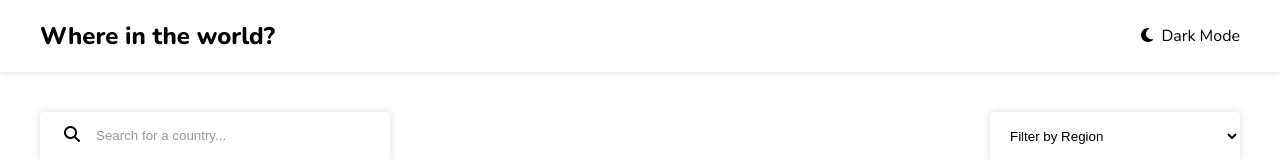
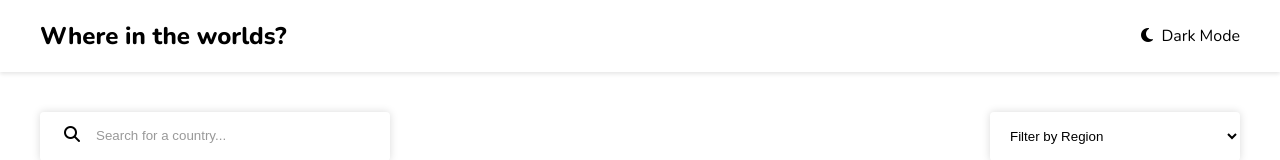
Before and after one commit to surajkumarchauhan09/Rest-Countries-Api-Project, a React (Vite) app: page / in a window 1280 px wide. Shown: the top 160 px of the page. Built offline with nearby package versions, Linux system fonts and the light colour scheme; no server answers.

Commit message:
change world to worlds

```diff
--- a/components/Header.jsx
+++ b/components/Header.jsx
@@ -7,7 +7,7 @@
     <header className={`header-container ${isDark?'dark':''}`}>
       <div className="header-content">
         <h2 className="title">
-          <a href="/">Where in the world?</a>
+          <a href="/">Where in the worlds?</a>
         </h2>
         <p
           className="theme-changer"
```
